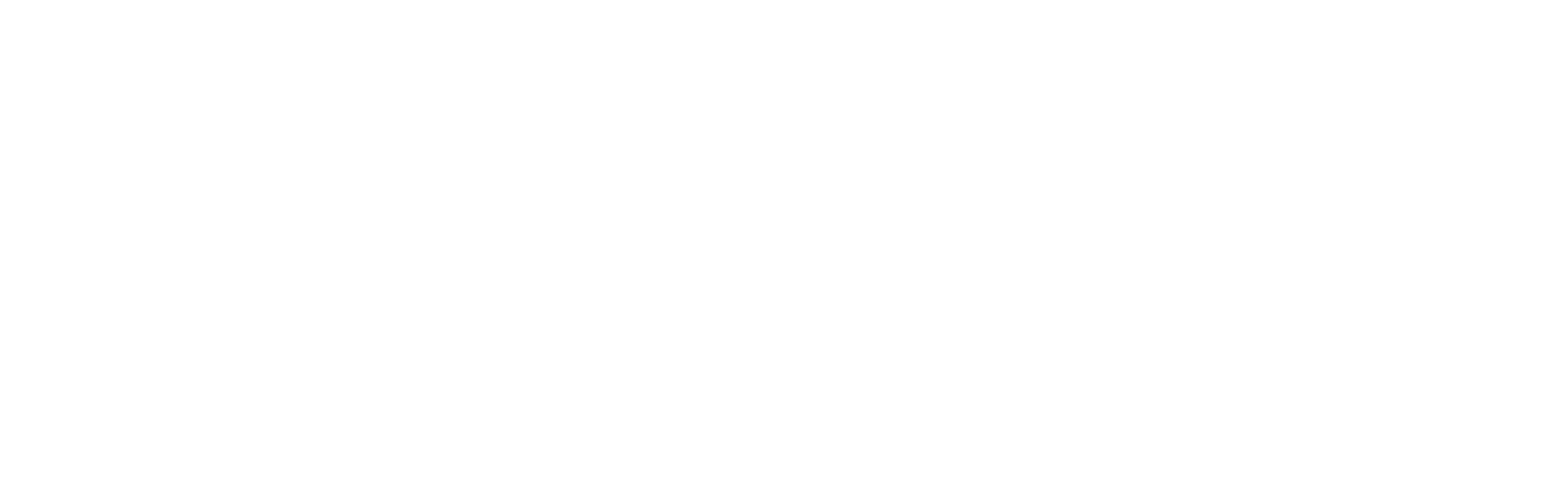
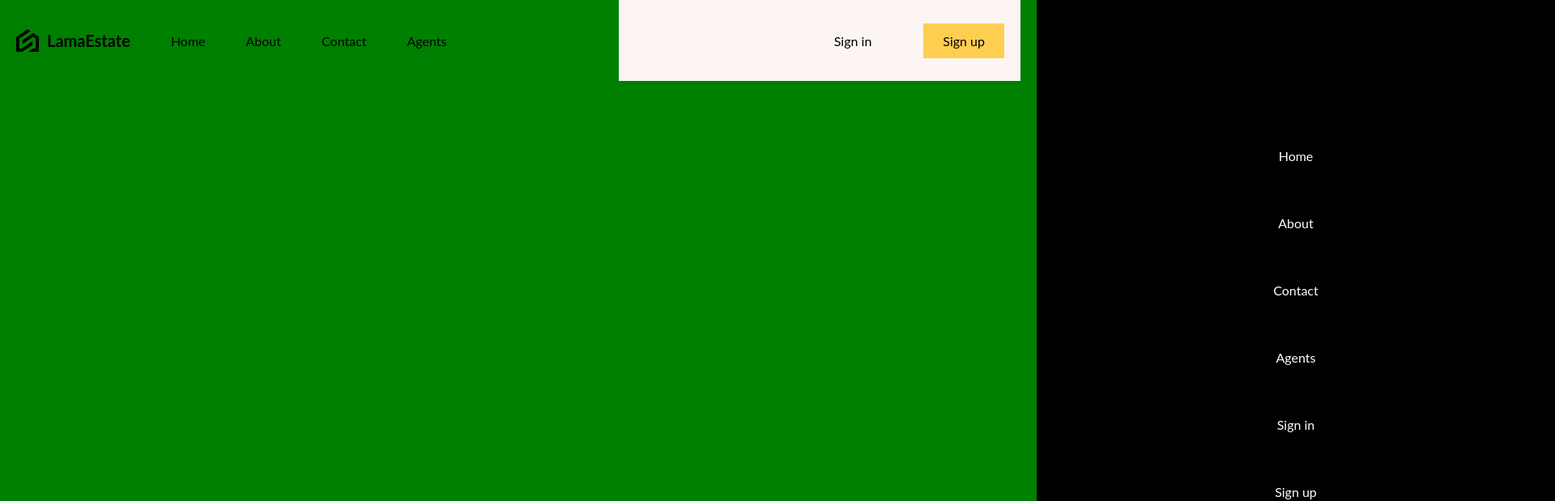
Before and after one commit to danram0121/real-estate-app, a React (Vite) app in the folder client/: page / in a window 1280 px wide. Shown: the top 619 px of the page at 81% size, 1920 px wide, since content can reach past the window. Built offline with nearby package versions, Linux system fonts and the light colour scheme.

Commit message:
implement navbar with scss styling

```diff
--- a/client/src/App.jsx
+++ b/client/src/App.jsx
@@ -1,7 +1,12 @@
+import Navbar from "./components/Navbar/Navbar";
+import "./layout.scss";
+
 function App() {
   return (
     <>
-      <div></div>
+      <div className="layout">
+        <Navbar />
+      </div>
     </>
   );
 }
--- /dev/null
+++ b/client/src/components/Navbar/Navbar.jsx
@@ -0,0 +1,39 @@
+import { useState } from "react";
+import "./navbar.scss";
+
+function Navbar() {
+  const [open, setOpen] = useState(false);
+  return (
+    <nav>
+      <div className="left">
+        <a href="/" className="logo">
+          <img src="/logo.png" alt="" />
+          <span>LamaEstate</span>
+        </a>
+        <a href="/">Home</a>
+        <a href="">About</a>
+        <a href="">Contact</a>
+        <a href="">Agents</a>
+      </div>
+      <div className="right">
+        <a href="">Sign in</a>
+        <a href="" className="register">
+          Sign up
+        </a>
+        <div className="menuIcon">
+          <img src="/menu.png" alt="" onClick={() => setOpen(!open)} />
+        </div>
+        <div className={open ? "menu active" : "menu"}>
+          <a href="/">Home</a>
+          <a href="">About</a>
+          <a href="">Contact</a>
+          <a href="">Agents</a>
+          <a href="">Sign in</a>
+          <a href="">Sign up</a>
+        </div>
+      </div>
+    </nav>
+  );
+}
+
+export default Navbar;
--- /dev/null
+++ b/client/src/components/Navbar/navbar.scss
@@ -0,0 +1,105 @@
+@import "../../responsive.scss";
+
+nav{
+    display: flex;
+    justify-content: space-between;
+    height: 100px;
+    align-items: center;
+
+    a{
+        transition: all 0.3s ease;
+
+        @include sm{
+            display: none;
+        }
+
+        &:hover{
+            scale: 1.05;
+        }
+    }
+
+    .left{
+        flex: 3;
+        display: flex;
+        align-items: center;
+        gap: 50px;
+        .logo{
+            font-size: 20px;
+            font-weight: bold;
+            display: flex;
+            align-items: center;
+            gap: 10px;
+
+            img{
+                width: 28px;
+            }
+
+            span{
+                @include md{
+                    display: none;
+                }
+                @include sm{
+                    display: initial;
+                }
+            }
+        }
+    }
+    .right{
+        flex: 2;
+        display: flex;
+        align-items: center;
+        justify-content: flex-end;
+        background-color: #fcf5f3;
+        height: 100%;
+
+        @include md{
+            background-color: transparent;
+        }
+
+        a{
+            padding: 12px 24px;
+            margin: 20px;
+        }
+
+        .register{
+            background-color: #fece51;
+        }
+
+        .menuIcon{
+            display: none;
+            z-index: 1000;
+            img {
+                width: 36px;
+                height: 36px;
+                cursor: pointer;
+            }
+            @include sm{
+                display: inline;
+            }
+        }
+
+        .menu{
+            position: absolute;
+            top: 0;
+            right: -50%;
+            background-color: black;
+            color: white;
+            height: 100vh;
+            width: 50%;
+            transition: all 0.7s ease;
+            display: flex;
+            flex-direction: column;
+            align-items: center;
+            justify-content: center;
+            &.active{
+                right: 0;
+            }
+
+            @include sm{
+                a{
+                    display: initial;
+                }
+            }
+        }
+    }
+}
```
